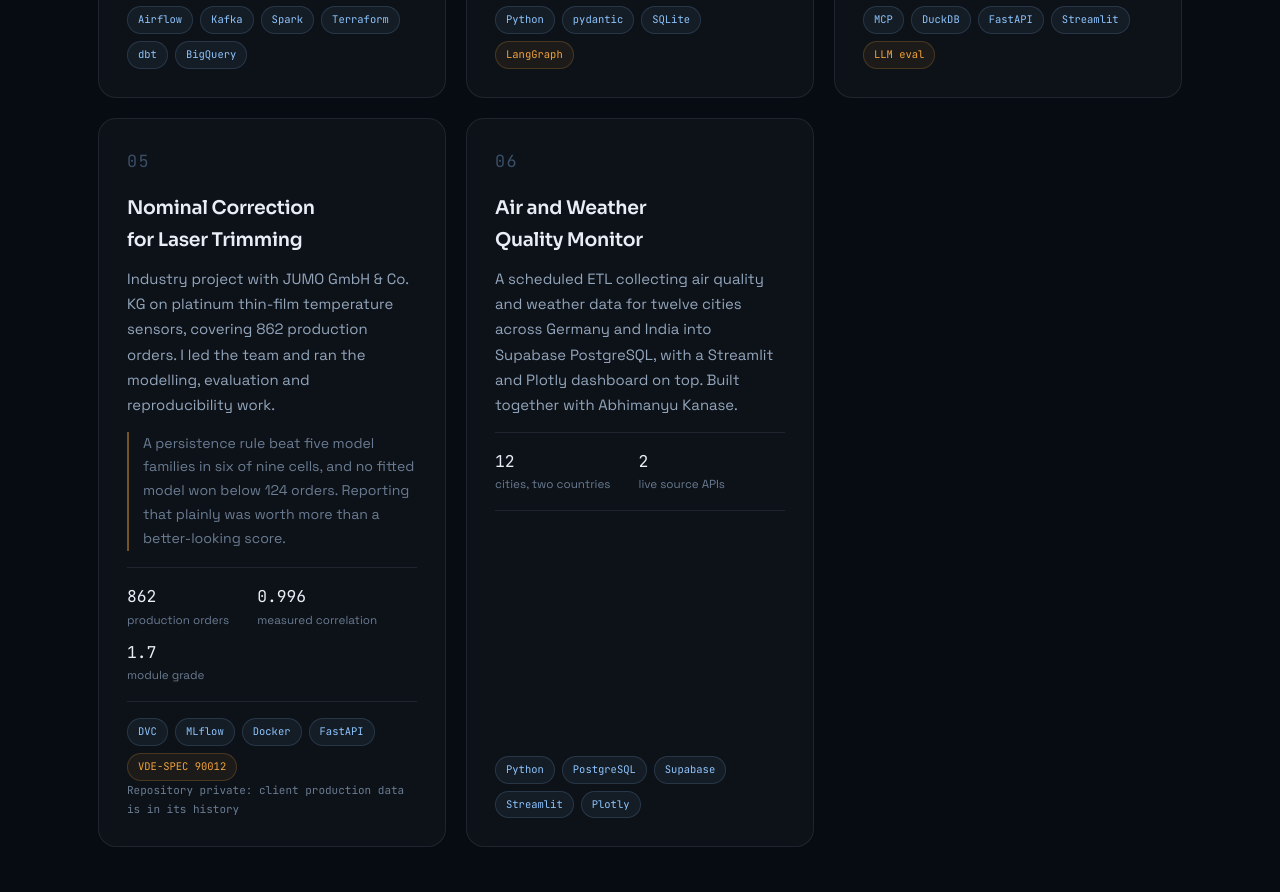
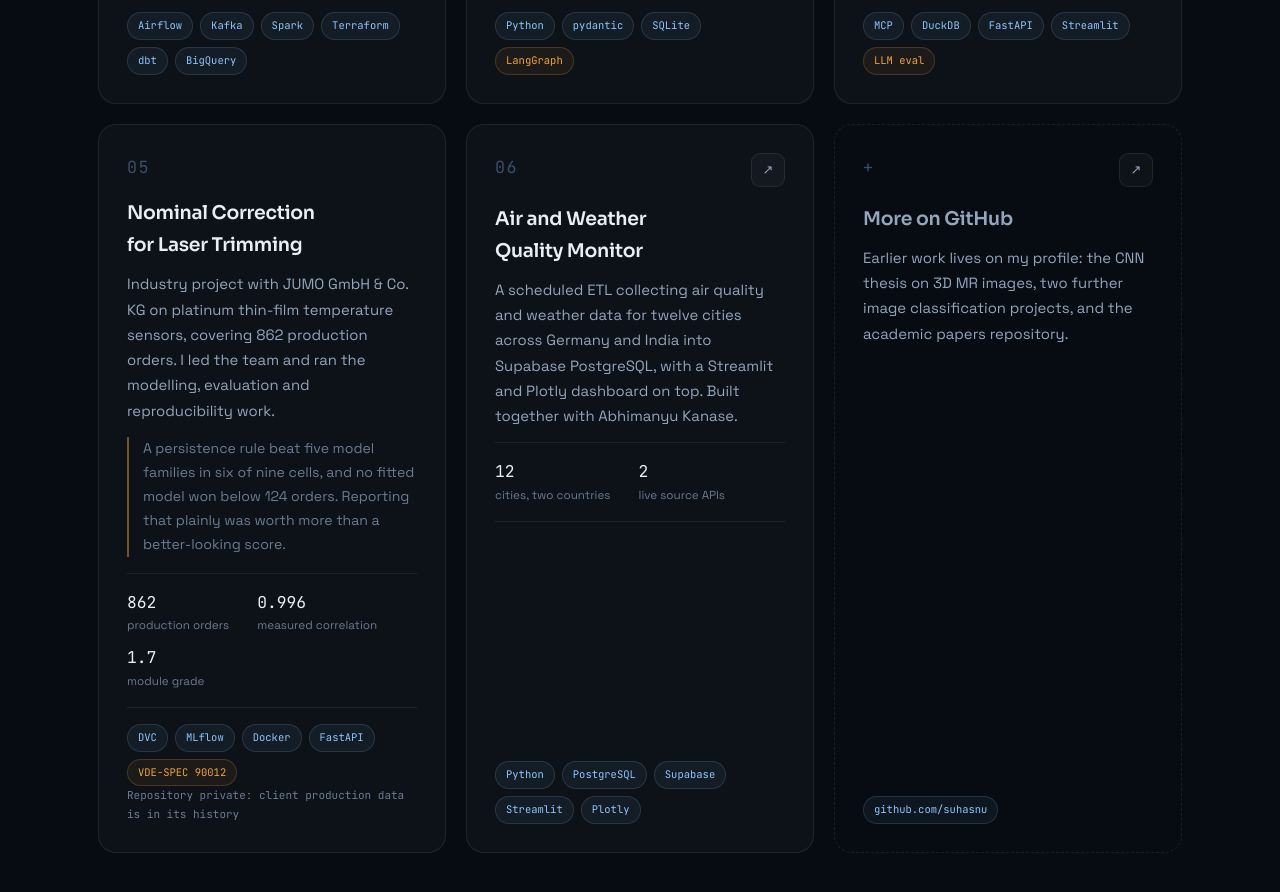
Before and after one commit to suhasnu/suhasnu.github.io, a plain HTML site: page index.html in a window 1280 px wide. Shown: the part 4240-5132 px from the top of the page. Drawn offline with Linux system fonts and the light colour scheme.

Commit message:
Add project links and GitHub profile section
Added a new project section linking to GitHub profile and updated existing project links.

```diff
--- a/index.html
+++ b/index.html
@@ -242,6 +242,8 @@ section + section{border-top:1px solid var(--panel-line)}
 .proj:hover::after{opacity:1}
 .proj.wide{grid-column:1/-1}
 .proj.gone{display:none}
+.proj.more{border-style:dashed;background:transparent}
+.proj.more h3{color:var(--muted)}
 .proj-top{display:flex;align-items:flex-start;justify-content:space-between;gap:14px;margin-bottom:16px}
 .proj-no{font-family:var(--mono);font-size:1.05rem;color:rgba(143,198,255,.35);letter-spacing:.08em}
 .proj-ico{
@@ -552,6 +554,7 @@ footer .mono{font-family:var(--mono);font-size:11px;letter-spacing:.08em}
       <article class="proj up" data-tags="ai">
         <div class="proj-top">
           <span class="proj-no">03</span>
+          <a class="proj-ico" href="https://github.com/suhasnu/durable-agent-runtime" aria-label="Durable Agent Runtime repository">&#8599;</a>
         </div>
         <h3>Durable Agent Runtime</h3>
         <p class="desc">
@@ -625,6 +628,7 @@ footer .mono{font-family:var(--mono);font-size:11px;letter-spacing:.08em}
       <article class="proj up" data-tags="de">
         <div class="proj-top">
           <span class="proj-no">06</span>
+          <a class="proj-ico" href="https://github.com/suhasnu/Air-and-weather-quality-monitor" aria-label="Air and Weather Quality Monitor repository">&#8599;</a>
         </div>
         <h3>Air and Weather Quality Monitor</h3>
         <p class="desc">
@@ -638,6 +642,22 @@ footer .mono{font-family:var(--mono);font-size:11px;letter-spacing:.08em}
         </div>
         <div class="tags">
           <span>Python</span><span>PostgreSQL</span><span>Supabase</span><span>Streamlit</span><span>Plotly</span>
+        </div>
+      </article>
+
+
+      <article class="proj up more" data-tags="all">
+        <div class="proj-top">
+          <span class="proj-no">&plus;</span>
+          <a class="proj-ico" href="https://github.com/suhasnu" aria-label="GitHub profile">&#8599;</a>
+        </div>
+        <h3>More on GitHub</h3>
+        <p class="desc">
+          Earlier work lives on my profile: the CNN thesis on 3D MR images, two further image
+          classification projects, and the academic papers repository.
+        </p>
+        <div class="tags">
+          <span>github.com/suhasnu</span>
         </div>
       </article>
 
```
